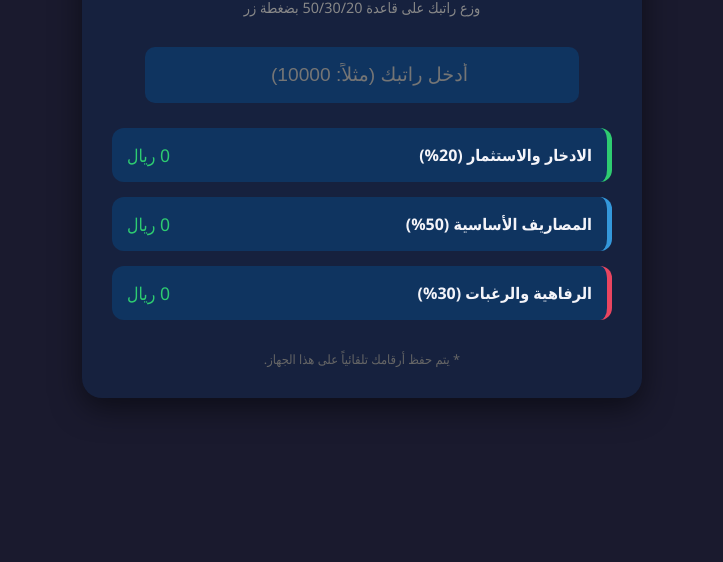
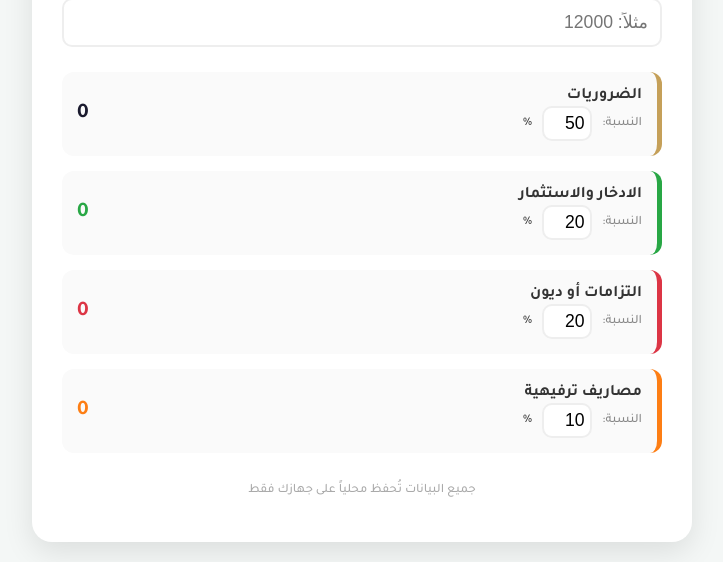
Before and after one commit to abdullah23434/index.html-2-, a plain HTML site: page index.html[2]/index.html in a window 1280 px wide. Shown: the part 256-818 px from the top of the page, without its empty margins (278-1001 px from the left). Drawn offline with Linux system fonts and the light colour scheme.

Commit message:
Update index.html

```diff
--- a/index.html[2]/index.html
+++ b/index.html[2]/index.html
@@ -3,150 +3,252 @@
 <head>
     <meta charset="UTF-8">
     <meta name="viewport" content="width=device-width, initial-scale=1.0">
-    <title>موازنة | رتب مالك بذكاء</title>
+    <title>ريالك | الإدارة المالية الذكية</title>
+    <link href="https://fonts.googleapis.com/css2?family=Tajawal:wght@300;500;700&display=swap" rel="stylesheet">
     <style>
         :root {
-            --primary: #2ecc71;
-            --dark: #1a1a2e;
-            --light: #f4f4f9;
-            --accent: #3498db;
+            --primary: #1a1a2e; /* كحلي ملكي */
+            --accent: #c5a059;  /* ذهبي مطفي */
+            --bg: #f4f7f6;
+            --white: #ffffff;
+            --text: #333;
         }
 
         body {
-            font-family: 'Segoe UI', Tahoma, Geneva, Verdana, sans-serif;
-            background-color: var(--dark);
-            color: var(--light);
+            font-family: 'Tajawal', sans-serif;
+            background-color: var(--bg);
+            color: var(--text);
             margin: 0;
-            display: flex;
-            justify-content: center;
-            align-items: center;
-            min-height: 100vh;
+            padding: 20px;
         }
 
         .container {
-            background: #16213e;
+            max-width: 600px;
+            margin: 0 auto;
+            background: var(--white);
             padding: 30px;
             border-radius: 20px;
-            box-shadow: 0 10px 30px rgba(0,0,0,0.5);
-            width: 90%;
-            max-width: 500px;
-            text-align: center;
+            box-shadow: 0 10px 30px rgba(0,0,0,0.1);
+            border-top: 8px solid var(--accent);
         }
 
-        h1 { color: var(--primary); margin-bottom: 10px; }
-        p.subtitle { color: #888; margin-bottom: 30px; font-size: 0.9em; }
+        header {
+            text-align: center;
+            margin-bottom: 30px;
+        }
 
-        .input-group { margin-bottom: 25px; }
+        h1 {
+            color: var(--primary);
+            margin: 0;
+            font-size: 2.5rem;
+            letter-spacing: 2px;
+        }
+
+        .tagline {
+            color: var(--accent);
+            font-size: 0.9rem;
+            font-weight: 300;
+        }
+
+        .input-group {
+            margin-bottom: 25px;
+        }
+
+        label {
+            display: block;
+            margin-bottom: 8px;
+            font-weight: 700;
+            color: var(--primary);
+        }
+
         input {
-            width: 80%;
-            padding: 15px;
+            width: 100%;
+            padding: 12px;
+            border: 2px solid #eee;
             border-radius: 10px;
-            border: none;
-            background: #0f3460;
-            color: white;
-            font-size: 1.2em;
-            text-align: center;
-            outline: none;
-            border: 2px solid transparent;
+            font-size: 1.1rem;
+            box-sizing: border-box;
             transition: 0.3s;
         }
-        input:focus { border-color: var(--primary); }
 
-        .results {
+        input:focus {
+            border-color: var(--accent);
+            outline: none;
+        }
+
+        .budget-grid {
             display: grid;
             gap: 15px;
             margin-top: 20px;
         }
 
-        .card {
-            background: #0f3460;
+        .budget-item {
+            background: #fafafa;
             padding: 15px;
             border-radius: 12px;
+            border-right: 5px solid var(--accent);
             display: flex;
             justify-content: space-between;
             align-items: center;
-            transition: transform 0.2s;
         }
-        .card:hover { transform: scale(1.02); }
 
-        .card.saving { border-right: 5px solid var(--primary); }
-        .card.needs { border-right: 5px solid var(--accent); }
-        .card.wants { border-right: 5px solid #e94560; }
+        .item-info span {
+            display: block;
+            font-size: 0.8rem;
+            color: #888;
+        }
 
-        .label { font-weight: bold; }
-        .amount { font-size: 1.1em; color: var(--primary); }
+        .amount {
+            font-size: 1.3rem;
+            font-weight: 700;
+            color: var(--primary);
+        }
+
+        .custom-ratio {
+            display: flex;
+            align-items: center;
+            gap: 10px;
+            font-size: 0.8rem;
+        }
+
+        .ratio-input {
+            width: 50px;
+            padding: 5px;
+            text-align: center;
+        }
+
+        .days-counter {
+            background: var(--primary);
+            color: var(--white);
+            padding: 15px;
+            border-radius: 12px;
+            text-align: center;
+            margin-bottom: 25px;
+        }
 
         .footer-note {
+            text-align: center;
+            font-size: 0.8rem;
+            color: #aaa;
             margin-top: 30px;
-            font-size: 0.8em;
-            color: #666;
         }
     </style>
 </head>
 <body>
 
 <div class="container">
-    <h1>موازنة 💰</h1>
-    <p class="subtitle">وزع راتبك على قاعدة 50/30/20 بضغطة زر</p>
+    <header>
+        <h1>ريالك</h1>
+        <div class="tagline">إدارة مالية برؤية احترافية</div>
+    </header>
+
+    <div id="countdown" class="days-counter">
+        جاري حساب موعد الراتب...
+    </div>
 
     <div class="input-group">
-        <input type="number" id="salaryInput" placeholder="أدخل راتبك (مثلاً: 10000)" oninput="updateBudget()">
+        <label>أدخل الدخل الشهري (ريال)</label>
+        <input type="number" id="salary" placeholder="مثلاً: 12000" oninput="calculate()">
     </div>
 
-    <div class="results">
-        <div class="card saving">
-            <span class="label">الادخار والاستثمار (20%)</span>
-            <span class="amount" id="savingVal">0 ريال</span>
+    <div class="budget-grid">
+        <div class="budget-item">
+            <div class="item-info">
+                <strong>الضروريات</strong>
+                <div class="custom-ratio">
+                    <span>النسبة:</span>
+                    <input type="number" class="ratio-input" id="r1" value="50" oninput="calculate()">%
+                </div>
+            </div>
+            <div class="amount" id="val1">0</div>
         </div>
-        <div class="card needs">
-            <span class="label">المصاريف الأساسية (50%)</span>
-            <span class="amount" id="needsVal">0 ريال</span>
+
+        <div class="budget-item" style="border-right-color: #28a745;">
+            <div class="item-info">
+                <strong>الادخار والاستثمار</strong>
+                <div class="custom-ratio">
+                    <span>النسبة:</span>
+                    <input type="number" class="ratio-input" id="r2" value="20" oninput="calculate()">%
+                </div>
+            </div>
+            <div class="amount" id="val2" style="color: #28a745;">0</div>
         </div>
-        <div class="card wants">
-            <span class="label">الرفاهية والرغبات (30%)</span>
-            <span class="amount" id="wantsVal">0 ريال</span>
+
+        <div class="budget-item" style="border-right-color: #dc3545;">
+            <div class="item-info">
+                <strong>التزامات أو ديون</strong>
+                <div class="custom-ratio">
+                    <span>النسبة:</span>
+                    <input type="number" class="ratio-input" id="r3" value="20" oninput="calculate()">%
+                </div>
+            </div>
+            <div class="amount" id="val3" style="color: #dc3545;">0</div>
+        </div>
+
+        <div class="budget-item" style="border-right-color: #fd7e14;">
+            <div class="item-info">
+                <strong>مصاريف ترفيهية</strong>
+                <div class="custom-ratio">
+                    <span>النسبة:</span>
+                    <input type="number" class="ratio-input" id="r4" value="10" oninput="calculate()">%
+                </div>
+            </div>
+            <div class="amount" id="val4" style="color: #fd7e14;">0</div>
         </div>
     </div>
 
-    <div class="footer-note">
-        * يتم حفظ أرقامك تلقائياً على هذا الجهاز.
-    </div>
+    <p class="footer-note">جميع البيانات تُحفظ محلياً على جهازك فقط</p>
 </div>
 
 <script>
-    // هذه الدالة تعمل عند كتابة أي رقم
-    function updateBudget() {
-        const salary = document.getElementById('salaryInput').value;
+    function calculate() {
+        const salary = document.getElementById('salary').value || 0;
 
-        if (salary > 0) {
-            const saving = (salary * 0.20).toLocaleString();
-            const needs = (salary * 0.50).toLocaleString();
-            const wants = (salary * 0.30).toLocaleString();
+        // جلب النسب من المستخدم
+        const ratios = [
+            document.getElementById('r1').value,
+            document.getElementById('r2').value,
+            document.getElementById('r3').value,
+            document.getElementById('r4').value
+        ];
 
-            document.getElementById('savingVal').innerText = saving + " ريال";
-            document.getElementById('needsVal').innerText = needs + " ريال";
-            document.getElementById('wantsVal').innerText = wants + " ريال";
+        // الحساب والعرض
+        ratios.forEach((ratio, index) => {
+            const result = (salary * (ratio / 100)).toLocaleString();
+            document.getElementById(`val${index + 1}`).innerText = result + ' ر.س';
+        });
 
-            // حفظ في المتصفح (Local Storage) عشان الـ "إدمان"
-            localStorage.setItem('userSalary', salary);
-        } else {
-            resetFields();
-        }
+        // حفظ البيانات
+        localStorage.setItem('mySalary', salary);
+        ratios.forEach((r, i) => localStorage.setItem(`ratio${i}`, r));
     }
 
-    function resetFields() {
-        document.getElementById('savingVal').innerText = "0 ريال";
-        document.getElementById('needsVal').innerText = "0 ريال";
-        document.getElementById('wantsVal').innerText = "0 ريال";
+    function updateCountdown() {
+        const now = new Date();
+        const year = now.getFullYear();
+        const month = now.getMonth();
+        let salaryDate = new Date(year, month, 27);
+
+        if (now > salaryDate) {
+            salaryDate = new Date(year, month + 1, 27);
+        }
+
+        const diff = Math.ceil((salaryDate - now) / (1000 * 60 * 60 * 24));
+        document.getElementById('countdown').innerText = `باقي ${diff} أيام على الراتب (27 ميلادي)`;
     }
 
-    // استعادة البيانات عند فتح الصفحة مرة أخرى
-    window.onload = function() {
-        const savedSalary = localStorage.getItem('userSalary');
-        if (savedSalary) {
-            document.getElementById('salaryInput').value = savedSalary;
-            updateBudget();
+    // استرجاع البيانات عند الفتح
+    window.onload = () => {
+        if(localStorage.getItem('mySalary')) {
+            document.getElementById('salary').value = localStorage.getItem('mySalary');
+            for(let i=0; i<4; i++) {
+                if(localStorage.getItem(`ratio${i}`)) {
+                    document.getElementById(`r${i+1}`).value = localStorage.getItem(`ratio${i}`);
+                }
+            }
+            calculate();
         }
+        updateCountdown();
     };
 </script>
 
```
